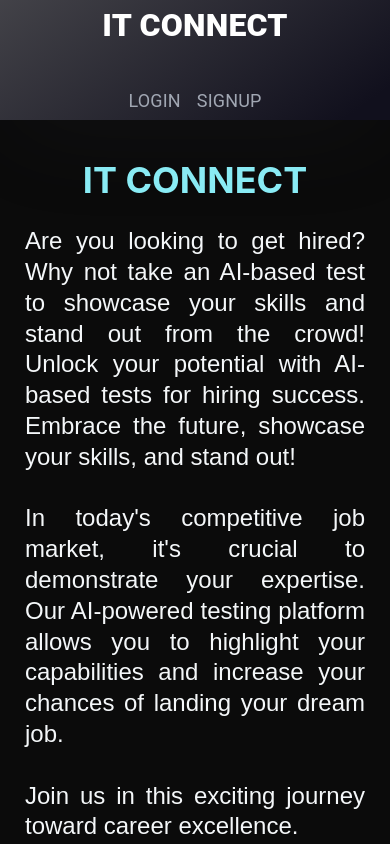
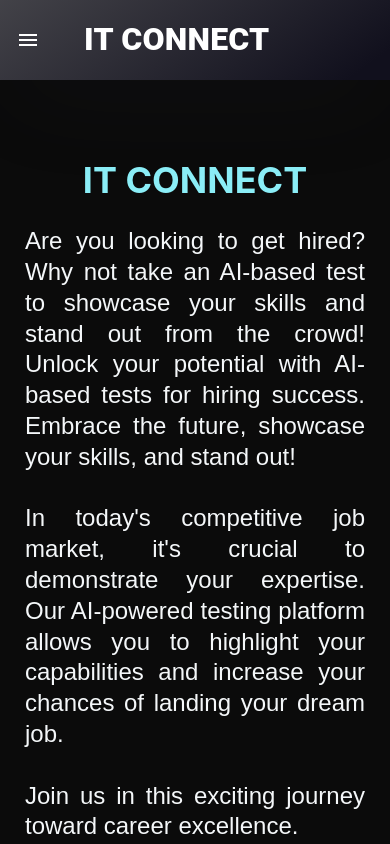
Before and after one commit to harshitachhangani/IT_CONNECT, a React (Create React App) app in the folder frontend/: page / in a window 390 px wide. Shown: the top 844 px of the page. Built offline with nearby package versions, Linux system fonts and the light colour scheme.

Commit message:
navbar updated

```diff
--- a/frontend/src/component/Navbar.js
+++ b/frontend/src/component/Navbar.js
@@ -1,12 +1,18 @@
+import React, { useState } from "react";
 import {
   AppBar,
   Toolbar,
   Typography,
   Button,
+  IconButton,
+  Drawer,
+  List,
+  ListItem,
+  ListItemText,
   makeStyles,
 } from "@material-ui/core";
+import MenuIcon from "@material-ui/icons/Menu";
 import { useHistory } from "react-router-dom";
-
 import isAuth, { userType } from "../lib/isAuth";
 
 const useStyles = makeStyles((theme) => ({
@@ -15,24 +21,99 @@ const useStyles = makeStyles((theme) => ({
   },
   menuButton: {
     marginRight: theme.spacing(2),
+    [theme.breakpoints.up("md")]: {
+      display: "none",
+    },
   },
   title: {
     flexGrow: 1,
+  },
+  drawer: {
+    width: 200,
+  },
+  navButtons: {
+    display: "flex",
+    [theme.breakpoints.down("sm")]: {
+      display: "none",
+    },
   },
 }));
 
 const Navbar = (props) => {
   const classes = useStyles();
   let history = useHistory();
+  const [drawerOpen, setDrawerOpen] = useState(false);
 
   const handleClick = (location) => {
-    console.log(location);
     history.push(location);
+    setDrawerOpen(false); // Close the drawer after clicking a link
+  };
+
+  const toggleDrawer = (open) => (event) => {
+    if (
+      event.type === "keydown" &&
+      (event.key === "Tab" || event.key === "Shift")
+    ) {
+      return;
+    }
+    setDrawerOpen(open);
+  };
+
+  const renderNavLinks = () => {
+    if (isAuth()) {
+      return userType() === "recruiter" ? (
+        <>
+          <ListItem button onClick={() => handleClick("/home")}>
+            <ListItemText primary="Home" />
+          </ListItem>
+          <ListItem button onClick={() => handleClick("/addjob")}>
+            <ListItemText primary="Add Jobs" />
+          </ListItem>
+          <ListItem button onClick={() => handleClick("/myjobs")}>
+            <ListItemText primary="Posted" />
+          </ListItem>
+          <ListItem button onClick={() => handleClick("/employees")}>
+            <ListItemText primary="Employees" />
+          </ListItem>
+          <ListItem button onClick={() => handleClick("/profile")}>
+            <ListItemText primary="Profile" />
+          </ListItem>
+          <ListItem button onClick={() => handleClick("/logout")}>
+            <ListItemText primary="Logout" />
+          </ListItem>
+        </>
+      ) : (
+        <>
+          <ListItem button onClick={() => handleClick("/home")}>
+            <ListItemText primary="Home" />
+          </ListItem>
+          <ListItem button onClick={() => handleClick("/applications")}>
+            <ListItemText primary="Applied" />
+          </ListItem>
+          <ListItem button onClick={() => handleClick("/profile")}>
+            <ListItemText primary="Profile" />
+          </ListItem>
+          <ListItem button onClick={() => handleClick("/logout")}>
+            <ListItemText primary="Logout" />
+          </ListItem>
+        </>
+      );
+    } else {
+      return (
+        <>
+          <ListItem button onClick={() => handleClick("/login")}>
+            <ListItemText primary="Login" />
+          </ListItem>
+          <ListItem button onClick={() => handleClick("/signup")}>
+            <ListItemText primary="SignUp" />
+          </ListItem>
+        </>
+      );
+    }
   };
 
   return (
-
-
+    <div className={classes.root}>
       <AppBar
         position="fixed"
         style={{
@@ -41,34 +122,66 @@ const Navbar = (props) => {
           boxShadow: "0px 20px 100px -10px rgba(66, 71, 91, 0.1)",
         }}
       >
-      <Toolbar style={{ minHeight: "80px", flexDirection: "column" }}>
+        <Toolbar style={{ minHeight: "80px", flexDirection: "row" }}>
+          <IconButton
+            edge="start"
+            className={classes.menuButton}
+            color="inherit"
+            aria-label="menu"
+            onClick={toggleDrawer(true)}
+          >
+            <MenuIcon />
+          </IconButton>
           <Typography
             variant="h6"
             className={classes.title}
-          style={{ fontSize: "32px", fontWeight: "800", marginBottom: "10px" }}
+            style={{ fontSize: "32px", fontWeight: "800", marginLeft: "16px" }}
           >
             IT CONNECT
           </Typography>
-        <div style={{ marginTop: "20px", display: "flex" }}>
+          <Drawer
+            anchor="left"
+            open={drawerOpen}
+            onClose={toggleDrawer(false)}
+            classes={{ paper: classes.drawer }}
+          >
+            <List>{renderNavLinks()}</List>
+          </Drawer>
+          <div className={classes.navButtons}>
             {isAuth() ? (
               userType() === "recruiter" ? (
                 <>
                   <Button color="inherit" onClick={() => handleClick("/home")}>
                     <Typography style={{ fontSize: "18px" }}>Home</Typography>
                   </Button>
-                <Button color="inherit" onClick={() => handleClick("/addjob")}>
+                  <Button
+                    color="inherit"
+                    onClick={() => handleClick("/addjob")}
+                  >
                     <Typography style={{ fontSize: "18px" }}>Add Jobs</Typography>
                   </Button>
-                <Button color="inherit" onClick={() => handleClick("/myjobs")}>
+                  <Button
+                    color="inherit"
+                    onClick={() => handleClick("/myjobs")}
+                  >
                     <Typography style={{ fontSize: "18px" }}>Posted</Typography>
                   </Button>
-                <Button color="inherit" onClick={() => handleClick("/employees")}>
+                  <Button
+                    color="inherit"
+                    onClick={() => handleClick("/employees")}
+                  >
                     <Typography style={{ fontSize: "18px" }}>Employees</Typography>
                   </Button>
-                <Button color="inherit" onClick={() => handleClick("/profile")}>
+                  <Button
+                    color="inherit"
+                    onClick={() => handleClick("/profile")}
+                  >
                     <Typography style={{ fontSize: "18px" }}>Profile</Typography>
                   </Button>
-                <Button color="inherit" onClick={() => handleClick("/logout")}>
+                  <Button
+                    color="inherit"
+                    onClick={() => handleClick("/logout")}
+                  >
                     <Typography style={{ fontSize: "18px" }}>Logout</Typography>
                   </Button>
                 </>
@@ -83,10 +196,16 @@ const Navbar = (props) => {
                   >
                     <Typography style={{ fontSize: "18px" }}>Applied</Typography>
                   </Button>
-                <Button color="inherit" onClick={() => handleClick("/profile")}>
+                  <Button
+                    color="inherit"
+                    onClick={() => handleClick("/profile")}
+                  >
                     <Typography style={{ fontSize: "18px" }}>Profile</Typography>
                   </Button>
-                <Button color="inherit" onClick={() => handleClick("/logout")}>
+                  <Button
+                    color="inherit"
+                    onClick={() => handleClick("/logout")}
+                  >
                     <Typography style={{ fontSize: "18px" }}>Logout</Typography>
                   </Button>
                 </>
@@ -104,6 +223,7 @@ const Navbar = (props) => {
           </div>
         </Toolbar>
       </AppBar>
+    </div>
   );
 };
 
```
Also changed, not shown: 1 other file (tests, documents, lock files or other folders). Lines whose indentation alone changed are shown as unchanged.
